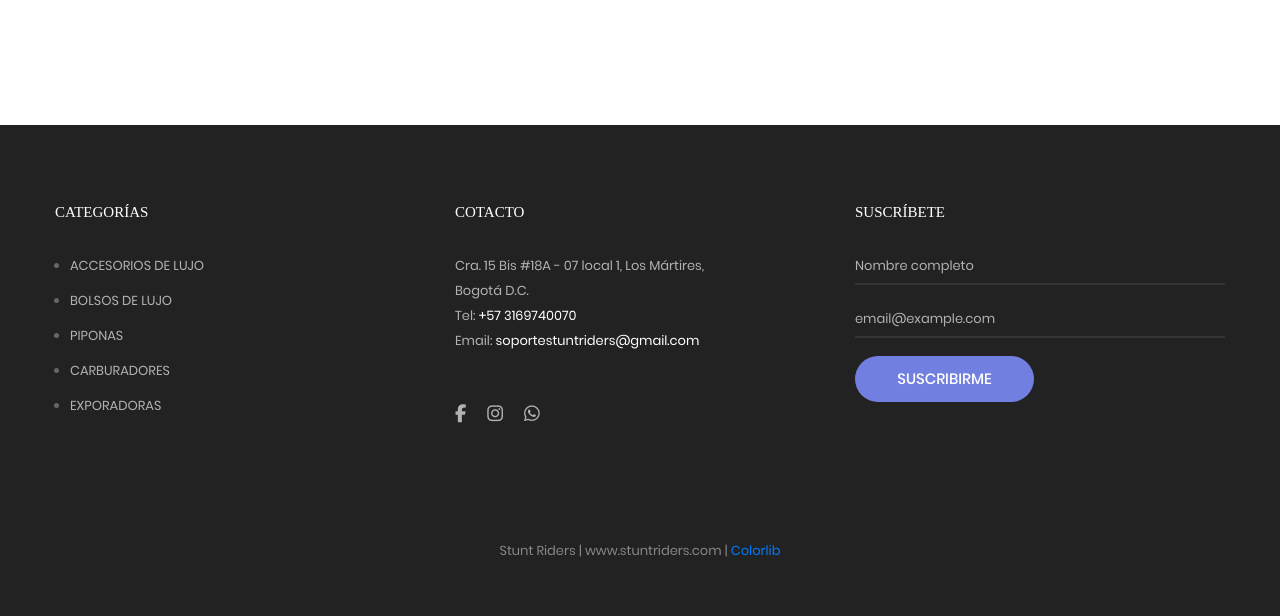
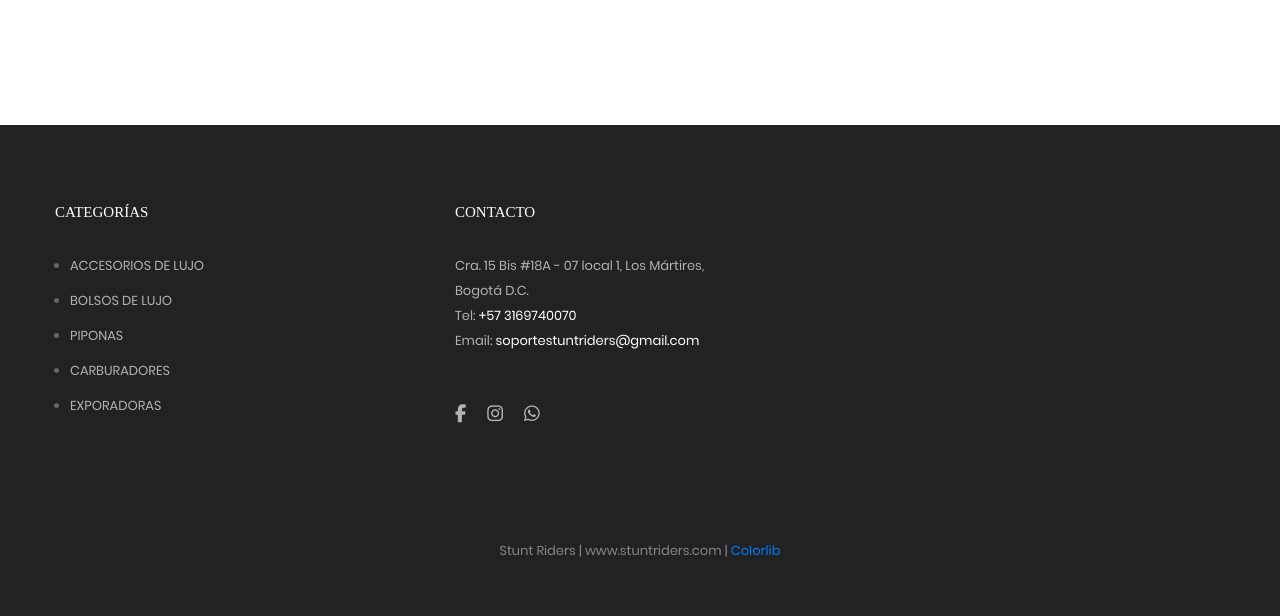
Before and after one commit to duvanfmendez/tienda_virtual, a PHP site: page /tienda_virtual/ in a window 1280 px wide. Shown: the part 1849-2465 px from the top of the page. Run offline with PHP 8.4, Linux system fonts and the light colour scheme; data comes from the database, SQL or seed files in the repository; data that the repository does not hold is empty; some libraries are stand-ins or nearby versions; some web fonts are replaced.

Commit message:
Eliminar suscripciones listo

```diff
--- a/Views/Template/footer_tienda.php
+++ b/Views/Template/footer_tienda.php
@@ -24,7 +24,7 @@
 
 				<div class="col-sm-6 col-lg-4 p-b-50">
 					<h4 class="stext-301 cl0 p-b-30">
-						Cotacto
+						Contacto
 					</h4>
 
 					<p class="stext-107 cl7 size-201">
@@ -46,30 +46,6 @@
 							<i class="fab fa-whatsapp"></i>
 						</a>
 					</div>
-				</div>
-
-				<div class="col-sm-6 col-lg-4 p-b-50">
-					<h4 class="stext-301 cl0 p-b-30">
-						Suscríbete
-					</h4>
-
-					<form id="frmSuscripcion" name="frmSuscripcion">
-						<div class="wrap-input1 w-full p-b-4">
-							<input class="input1 bg-none plh1 stext-107 cl7" type="text" id="nombreSuscripcion" name="nombreSuscripcion" placeholder="Nombre completo" required>
-							<div class="focus-input1 trans-04"></div>
-						</div>
-						<br>
-						<div class="wrap-input1 w-full p-b-4">
-							<input class="input1 bg-none plh1 stext-107 cl7" type="email" id="emailSuscripcion" name="emailSuscripcion" placeholder="email@example.com" required >
-							<div class="focus-input1 trans-04"></div>
-						</div>
-
-						<div class="p-t-18">
-							<button class="flex-c-m stext-101 cl0 size-103 bg1 bor1 hov-btn2 p-lr-15 trans-04">
-								Suscribirme
-							</button>
-						</div>
-					</form>
 				</div>
 			</div>
 
--- a/Views/Template/header_admin.php
+++ b/Views/Template/header_admin.php
@@ -31,7 +31,7 @@
           <ul class="dropdown-menu settings-menu dropdown-menu-right">
             <li><a class="dropdown-item" href="<?= base_url(); ?>/opciones"><i class="fa fa-cog fa-lg"></i> Configuracion</a></li>
             <li><a class="dropdown-item" href="<?= base_url(); ?>/usuarios/perfil"><i class="fa fa-user fa-lg"></i> Perfil</a></li>
-            <li><a class="dropdown-item" href="<?= base_url(); ?>/logout"><i class="fa fa-sign-out fa-lg"></i> Logout</a></li>
+            <li><a class="dropdown-item" href="<?= base_url(); ?>/logout"><i class="fa fa-sign-out fa-lg"></i> Cerrar Sesion</a></li>
           </ul>
         </li>
       </ul>
--- a/Views/Template/header_tienda.php
+++ b/Views/Template/header_tienda.php
@@ -158,11 +158,7 @@
 							</li>
 
 							<li>
-								<a href="<?= base_url(); ?>/nosotros">Nosotro</a>
-							</li>
-
-							<li>
-								<a href="<?= base_url(); ?>/sucursales">Sucursales</a>
+								<a href="<?= base_url(); ?>/nosotros">Nosotros</a>
 							</li>
 
 							<li>
@@ -269,10 +265,6 @@
 				</li>
 
 				<li>
-					<a href="<?= base_url(); ?>/sucursales">Sucursales</a>
-				</li>
-
-				<li>
 					<a href="<?= base_url(); ?>/contacto">Contacto</a>
 				</li>
 			</ul>
--- a/Views/Template/nav_admin.php
+++ b/Views/Template/nav_admin.php
@@ -90,7 +90,7 @@
         <li>
             <a class="app-menu__item" href="<?= base_url(); ?>/logout">
                 <i class="app-menu__icon fa fa-sign-out" aria-hidden="true"></i>
-                <span class="app-menu__label">Logout</span>
+                <span class="app-menu__label">Cerrar Sesion</span>
             </a>
         </li>
       </ul>
```
